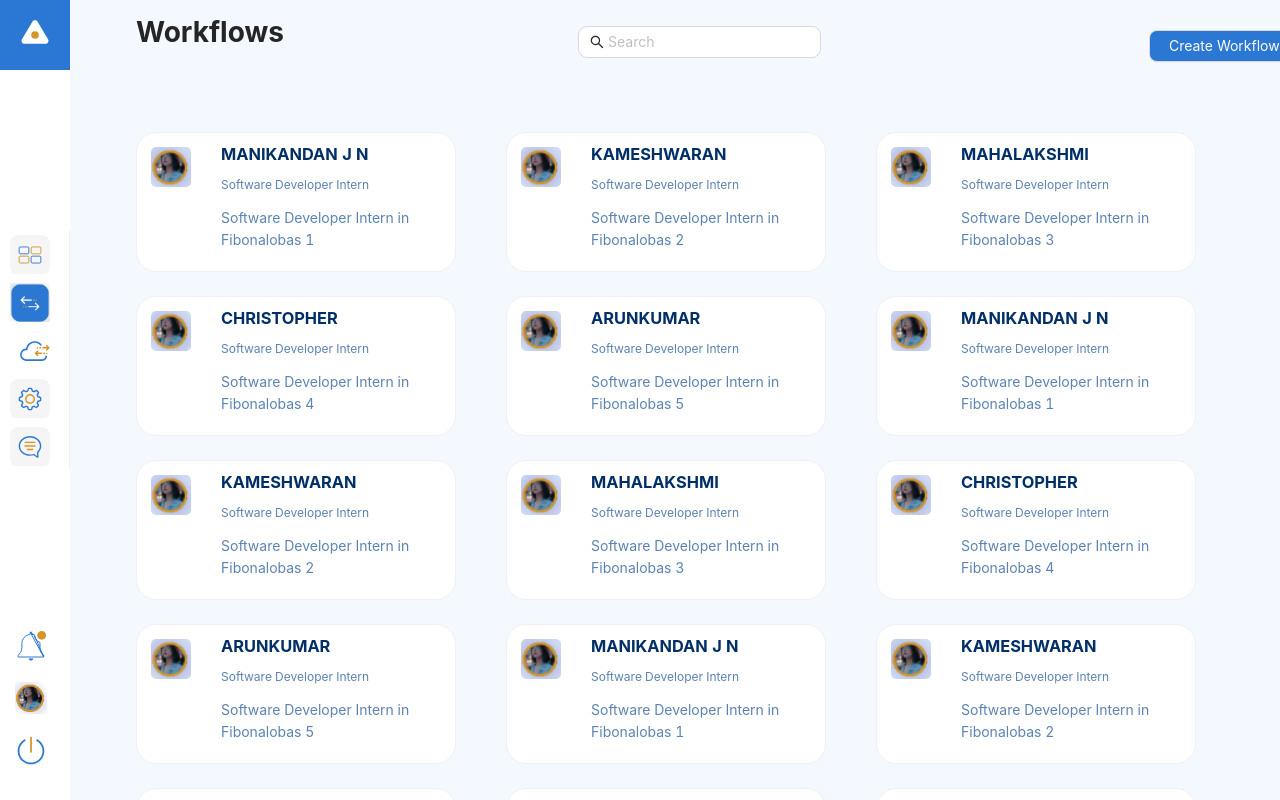
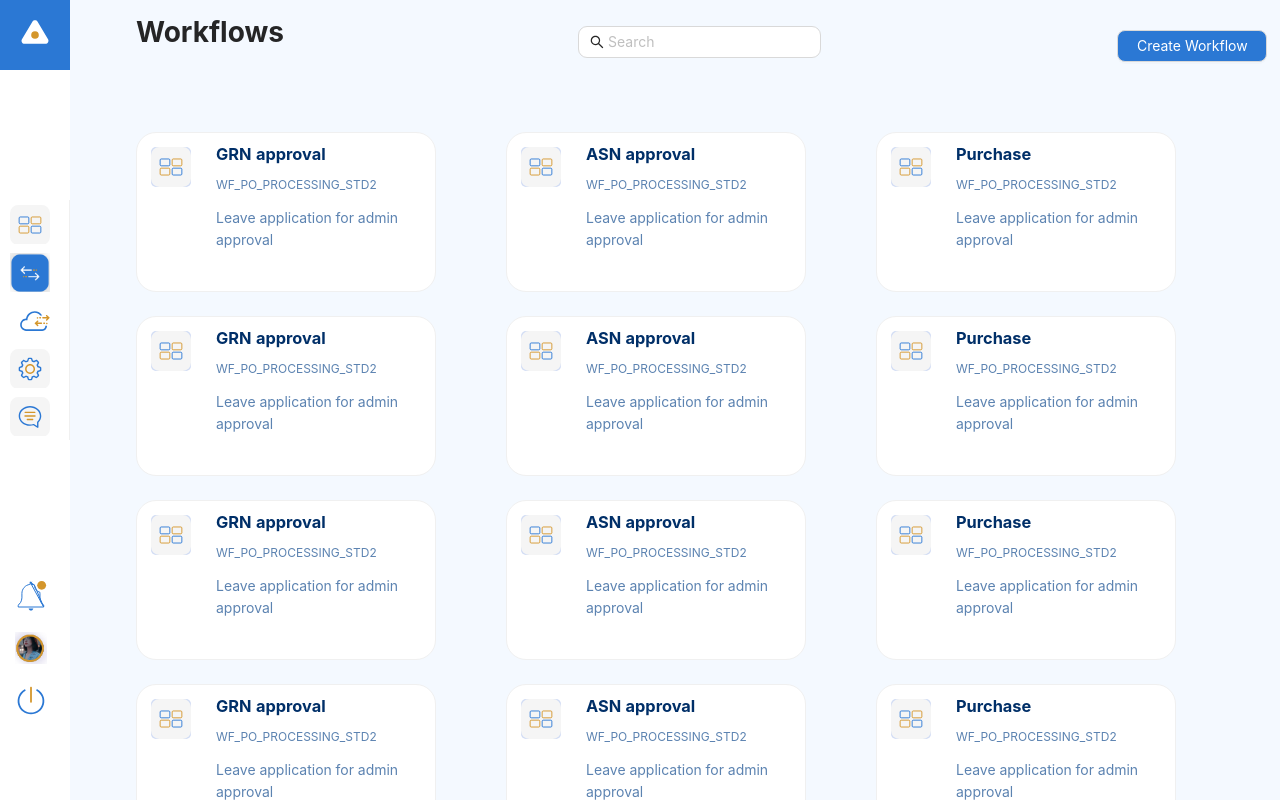
Before and after one commit to SavithaThomas/react-workflows, a React (Create React App) app: page / in a window 1280 px wide. Shown: the top 800 px of the page. Built offline with nearby package versions, Linux system fonts and the light colour scheme.

Commit message:
React Assignment

```diff
--- a/src/components/Card.css
+++ b/src/components/Card.css
@@ -30,6 +30,12 @@
   .gutter-box {
     padding: 8px 0;
     background: #00a0e9;
+  }
+  .card2 {
+    font-size: 14px;
+    color: #5c83b1;
+    font-weight: 400;
+
   }
 
 
--- a/src/components/Cardcomp.tsx
+++ b/src/components/Cardcomp.tsx
@@ -5,14 +5,15 @@ import { useState } from 'react';
 import { Layout,Menu} from "antd";
 import { Input, Button} from "antd";
 
-import img8 from "../shapes/img8.png";
-import { AnyPtrRecord } from 'dns';
+
+import img2 from "../shapes/img2.svg";
+// import { AnyPtrRecord } from 'dns';
 const { Content } = Layout;
 
 function Cardcomp(props:any) {
 
   const [isActive, setIsActive] = useState(true);
-  const [isMouse, setIsMouse] = useState(false);
+  // const [isMouse, setIsMouse] = useState(false);
 
   const handleClickcard = () => {
     setIsActive(isActive => !isActive);
@@ -25,10 +26,10 @@ return (
   <Col className="gutter-row" span={6}>
   {isActive &&
     <div className="site-card-border-less-wrapper" onMouseEnter={handleClickcard}  onClick={handleClickcard} >
-      <Card style={{ width: 320, height: 140 }} className="card1">
+      <Card style={{ width: 300, height: 160 }} className="card1">
         <Row>
           <Col span={6}>
-            <img src={img8} className="cardImg" alt=" " />
+            <img src={img2} className="cardImg" alt=" " />
           </Col>
           <Col span={18}>
             <h3 className="cardTitile">{props.title}</h3>
@@ -43,10 +44,10 @@ return (
 }
 {!isActive &&
     <div className="hoverdis" onClick={handleClickcard} onMouseLeave={handleClickcard} >
-    <Card style={{ width: 320, height: 140 ,border:"2px solid lightblue"}} className="card1">
+    <Card style={{ width: 300, height: 160 ,border:"2px solid lightblue"}} className="card1">
         <Row>
         <Col span={24}>
-        <h3>{props.content}</h3>
+        <h3 className="card2">{props.details}</h3>
         <div className="bright">
         <Button  className="btn4">View Details</Button>
         </div>
--- a/src/components/Sidebar.css
+++ b/src/components/Sidebar.css
@@ -10,13 +10,13 @@
   min-width: 50px !important;
   width: 200px !important;
 }
-.sideb {
+.SideBar {
 
-    display:flex;
-    height:100vh;
-    flex-direction: column;
-    justify-content: space-between;
-    background : #FFFFFF;
+    display:flex!important;
+    height:100vh!important;
+    flex-direction: column !important;
+    justify-content: space-between!important;
+    background : #FFFFFF!important;
 
 }
 .Logo img {
@@ -24,7 +24,7 @@
   height: 70px;
 }
 .midicon {
-  margin-top: 160px;
+  margin-top: 130px;
 }
 .midicon img {
   width: 40px;
@@ -42,7 +42,7 @@
 .boticon {
   width: 50px;
   height: 50px;
-  margin: 140px 15px;
+   margin: 120px 15px;
 }
 .boticon img {
    margin-top: 20px;
@@ -77,7 +77,7 @@ color: white;
 background-color: #2B78D4;
 border-radius: 8px;
  position: absolute;
-  right: -8.5rem;
+  right: -6.5rem;
 }
 .midhead {
   margin-top: 10px;
--- a/src/components/data.tsx
+++ b/src/components/data.tsx
@@ -1,137 +1,113 @@
 const data = [
 
-        {
-            htext:"This workflow is to enable an employee raise his leave request and get it approved it from him reporting manager",
-            view:"View Detaills",
-            image: "shapes/mid/Ellipse 2.png",
-            id : 1,
-            title: "MANIKANDAN J N",
-            description: "Software Developer Intern",
-            content: "Software Developer Intern in Fibonalobas 1"
-         },
-         {  htext:"This workflow is to enable an employee raise his leave request and get it approved it from him reporting manager",
-            image: "shapes/mid/Ellipse 2.png",
-            view:"View Detaills",
-            id:2,
-             title: "KAMESHWARAN",
-             description: "Software Developer Intern",
-             content: "Software Developer Intern in Fibonalobas 2"
-         },
-         {  htext:"This workflow is to enable an employee raise his leave request and get it approved it from him reporting manager",
-            image: "shapes/mid/Ellipse 2.png",
-            view:"View Detaills",
-            id:3,
-             title: "MAHALAKSHMI",
-             description: "Software Developer Intern",
-             content: "Software Developer Intern in Fibonalobas 3"
-         },
-         {  htext:"This workflow is to enable an employee raise his leave request and get it approved it from him reporting manager",
-         image: "shapes/mid/Ellipse 2.png",
-         view:"View Detaills",
-          id:4,
-          title: "CHRISTOPHER",
-          description: "Software Developer Intern",
-          content: "Software Developer Intern in Fibonalobas 4"
-      },
-      {  htext:"This workflow is to enable an employee raise his leave request and get it approved it from him reporting manager",
-            image: "shapes/mid/Ellipse 2.png",
-            view:"View Detaills",
-             id:5,
-             title: "ARUNKUMAR",
-             description: "Software Developer Intern",
-             content: "Software Developer Intern in Fibonalobas 5"
+
+         {e_id: "1",
+         image: "shapes/Group 42.png",
+         title: "GRN approval",
+         description: "WF_PO_PROCESSING_STD2",
+         content: "Leave application for admin approval",
+         details:
+           "This workflow is to enable an empoyee raise his leave request and get it approved it from his reporting manager.",
        },
        {
-            htext:"This workflow is to enable an employee raise his leave request and get it approved it from him reporting manager",
-            view:"View Detaills",
-            image: "shapes/mid/Ellipse 2.png",
-            id : 1,
-            title: "MANIKANDAN J N",
-            description: "Software Developer Intern",
-            content: "Software Developer Intern in Fibonalobas 1"
-         },
-         {  htext:"This workflow is to enable an employee raise his leave request and get it approved it from him reporting manager",
-            image: "shapes/mid/Ellipse 2.png",
-            view:"View Detaills",
-            id:2,
-             title: "KAMESHWARAN",
-             description: "Software Developer Intern",
-             content: "Software Developer Intern in Fibonalobas 2"
-         },
-         {  htext:"This workflow is to enable an employee raise his leave request and get it approved it from him reporting manager",
-            image: "shapes/mid/Ellipse 2.png",
-            view:"View Detaills",
-            id:3,
-             title: "MAHALAKSHMI",
-             description: "Software Developer Intern",
-             content: "Software Developer Intern in Fibonalobas 3"
-         },
-         {  htext:"This workflow is to enable an employee raise his leave request and get it approved it from him reporting manager",
-         image: "shapes/mid/Ellipse 2.png",
-         view:"View Detaills",
-         id:4,
-          title: "CHRISTOPHER",
-          description: "Software Developer Intern",
-          content: "Software Developer Intern in Fibonalobas 4"
-      },
-      {  htext:"This workflow is to enable an employee raise his leave request and get it approved it from him reporting manager",
-            image: "shapes/mid/Ellipse 2.png",
-            view:"View Detaills",
-            id:5,
-             title: "ARUNKUMAR",
-             description: "Software Developer Intern",
-             content: "Software Developer Intern in Fibonalobas 5"
+        e_id: "2",
+        image: "../shapes/Group 43.png",
+        title: "ASN approval",
+        description: "WF_PO_PROCESSING_STD2",
+        content: "Leave application for admin approval",
+        details:
+          "This workflow is to enable an empoyee raise his leave request and get it approved it from his reporting manager.",
       },
       {
-            htext:"This workflow is to enable an employee raise his leave request and get it approved it from him reporting manager",
-            view:"View Detaills",
-            image: "shapes/mid/Ellipse 2.png",
-            id : 1,
-            title: "MANIKANDAN J N",
-            description: "Software Developer Intern",
-            content: "Software Developer Intern in Fibonalobas 1"
+        e_id: "4",
+        image: "./shapes/Group 41.png",
+        title: "Purchase",
+        description: "WF_PO_PROCESSING_STD2",
+        content: "Leave application for admin approval",
+        details:
+          "This workflow is to enable an empoyee raise his leave request and get it approved it from his reporting manager.",
       },
-         {  htext:"This workflow is to enable an employee raise his leave request and get it approved it from him reporting manager",
-            image: "shapes/mid/Ellipse 2.png",
-            view:"View Detaills",
-            id:2,
-             title: "KAMESHWARAN",
-             description: "Software Developer Intern",
-             content: "Software Developer Intern in Fibonalobas 2"
+      {e_id: "1",
+      image: "../shapes/Group 42.png",
+      title: "GRN approval",
+      description: "WF_PO_PROCESSING_STD2",
+      content: "Leave application for admin approval",
+      details:
+        "This workflow is to enable an empoyee raise his leave request and get it approved it from his reporting manager.",
     },
-         {  htext:"This workflow is to enable an employee raise his leave request and get it approved it from him reporting manager",
-            image: "shapes/mid/Ellipse 2.png",
-            view:"View Detaills",
-            id:3,
-             title: "MAHALAKSHMI",
-             description: "Software Developer Intern",
-             content: "Software Developer Intern in Fibonalobas 3"
+    {
+     e_id: "2",
+     image: "../shapes/Group 43.png",
+     title: "ASN approval",
+     description: "WF_PO_PROCESSING_STD2",
+     content: "Leave application for admin approval",
+     details:
+       "This workflow is to enable an empoyee raise his leave request and get it approved it from his reporting manager.",
    },
-         {  htext:"This workflow is to enable an employee raise his leave request and get it approved it from him reporting manager",
-         image: "shapes/mid/Ellipse 2.png",
-         view:"View Detaills",
-         id:4,
-          title: "CHRISTOPHER",
-          description: "Software Developer Intern",
-          content: "Software Developer Intern in Fibonalobas 4"
-      },
-      {  htext:"This workflow is to enable an employee raise his leave request and get it approved it from him reporting manager",
-            image: "shapes/mid/Ellipse 2.png",
-            view:"View Detaills",
-            id:5,
-             title: "ARUNKUMAR",
-             description: "Software Developer Intern",
-             content: "Software Developer Intern in Fibonalobas 5"
-         },
-         {  htext:"This workflow is to enable an employee raise his leave request and get it approved it from him reporting manager",
-            image: "shapes/mid/Ellipse 2.png",
-            view:"View Detaills",
-            id:5,
-             title: "ARUNKUMAR",
-             description: "Software Developer Intern",
-             content: "Software Developer Intern in Fibonalobas 5"
+   {
+     e_id: "4",
+     image: "./shapes/Group 41.png",
+     title: "Purchase",
+     description: "WF_PO_PROCESSING_STD2",
+     content: "Leave application for admin approval",
+     details:
+       "This workflow is to enable an empoyee raise his leave request and get it approved it from his reporting manager.",
    },
 
+   {e_id: "1",
+   image: "shapes/Group 42.png",
+   title: "GRN approval",
+   description: "WF_PO_PROCESSING_STD2",
+   content: "Leave application for admin approval",
+   details:
+     "This workflow is to enable an empoyee raise his leave request and get it approved it from his reporting manager.",
+ },
+ {
+  e_id: "2",
+  image: "../shapes/Group 43.png",
+  title: "ASN approval",
+  description: "WF_PO_PROCESSING_STD2",
+  content: "Leave application for admin approval",
+  details:
+    "This workflow is to enable an empoyee raise his leave request and get it approved it from his reporting manager.",
+},
+{
+  e_id: "4",
+  image: "./shapes/Group 41.png",
+  title: "Purchase",
+  description: "WF_PO_PROCESSING_STD2",
+  content: "Leave application for admin approval",
+  details:
+    "This workflow is to enable an empoyee raise his leave request and get it approved it from his reporting manager.",
+},
+{e_id: "1",
+image: "../shapes/Group 42.png",
+title: "GRN approval",
+description: "WF_PO_PROCESSING_STD2",
+content: "Leave application for admin approval",
+details:
+  "This workflow is to enable an empoyee raise his leave request and get it approved it from his reporting manager.",
+},
+{
+e_id: "2",
+image: "../shapes/Group 43.png",
+title: "ASN approval",
+description: "WF_PO_PROCESSING_STD2",
+content: "Leave application for admin approval",
+details:
+ "This workflow is to enable an empoyee raise his leave request and get it approved it from his reporting manager.",
+},
+{
+e_id: "4",
+image: "./shapes/Group 41.png",
+title: "Purchase",
+description: "WF_PO_PROCESSING_STD2",
+content: "Leave application for admin approval",
+details:
+ "This workflow is to enable an empoyee raise his leave request and get it approved it from his reporting manager.",
+},
 
     ];
+
+
     export default data;
```
Also changed, not shown: src/components/Cardcreate.tsx (+3 -4 lines). Lines whose indentation alone changed are shown as unchanged.
